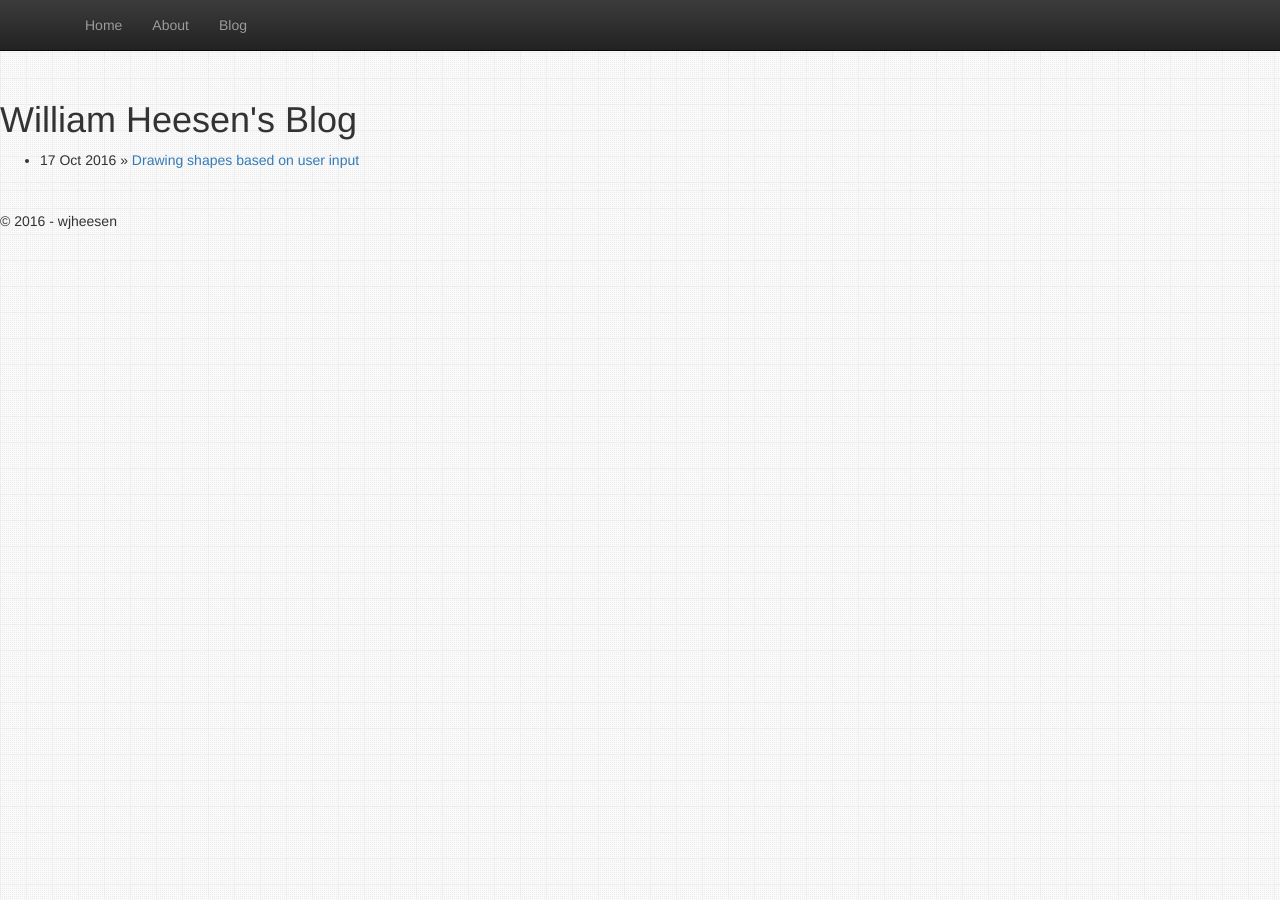
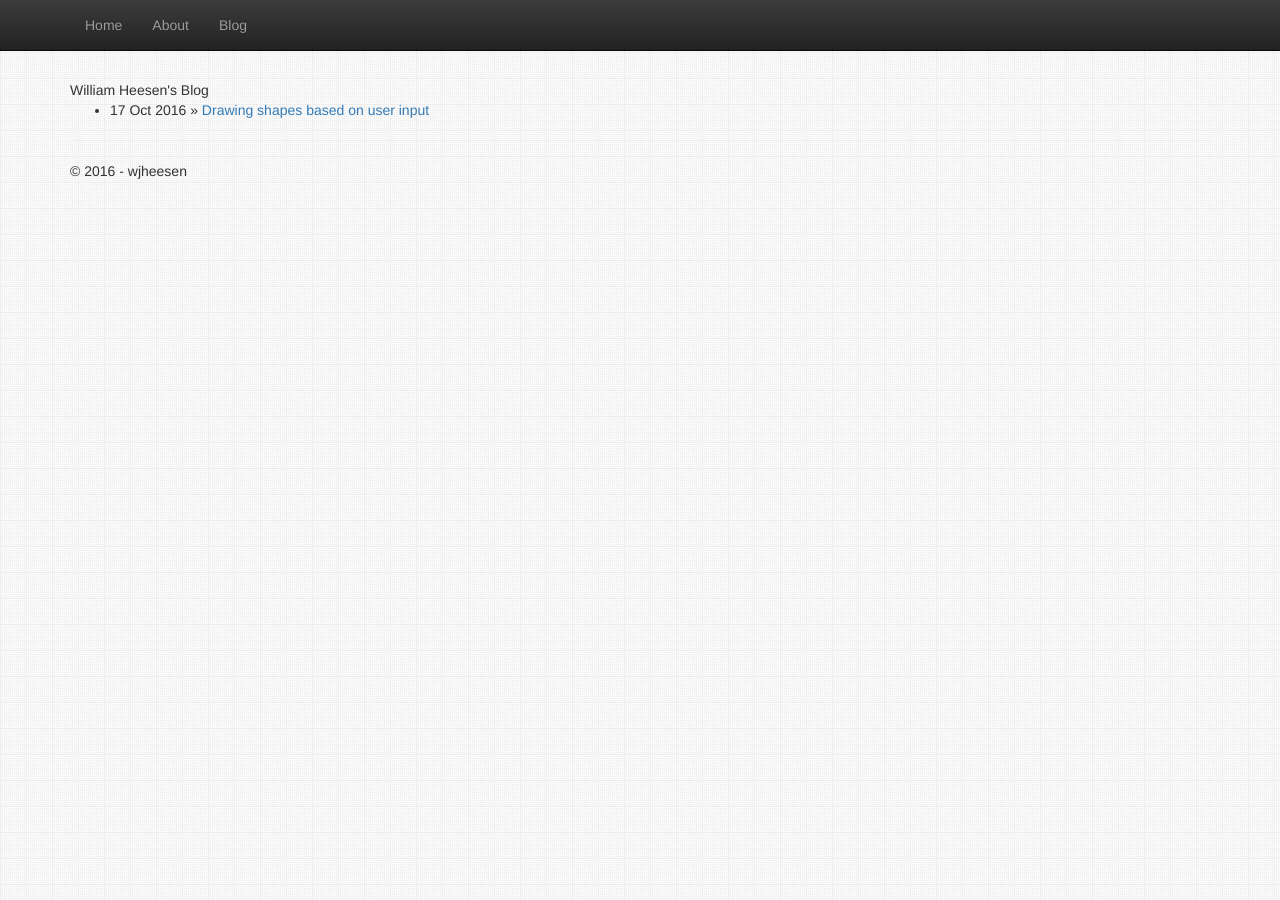
Before and after one commit to wjheesen/wjheesen.github.io, a Jekyll site: the page built from blog/index.html, in a window 1280 px wide. Built offline with Jekyll 4.4.1, drawn with Linux system fonts in a browser that asks for light colours.

Commit message:
Update default.html layout file.
Include body and footer in same container.

```diff
--- a/_layouts/default.html
+++ b/_layouts/default.html
@@ -5,7 +5,9 @@
 {% include scripts.html %}
 <body>
     {% include header.html %}
-    {{ content }}
-    {% include footer.html %}
+    <div class="container"
+        {{ content }}
+        {% include footer.html %}
+    </div>
 </body>
 </html>
```
